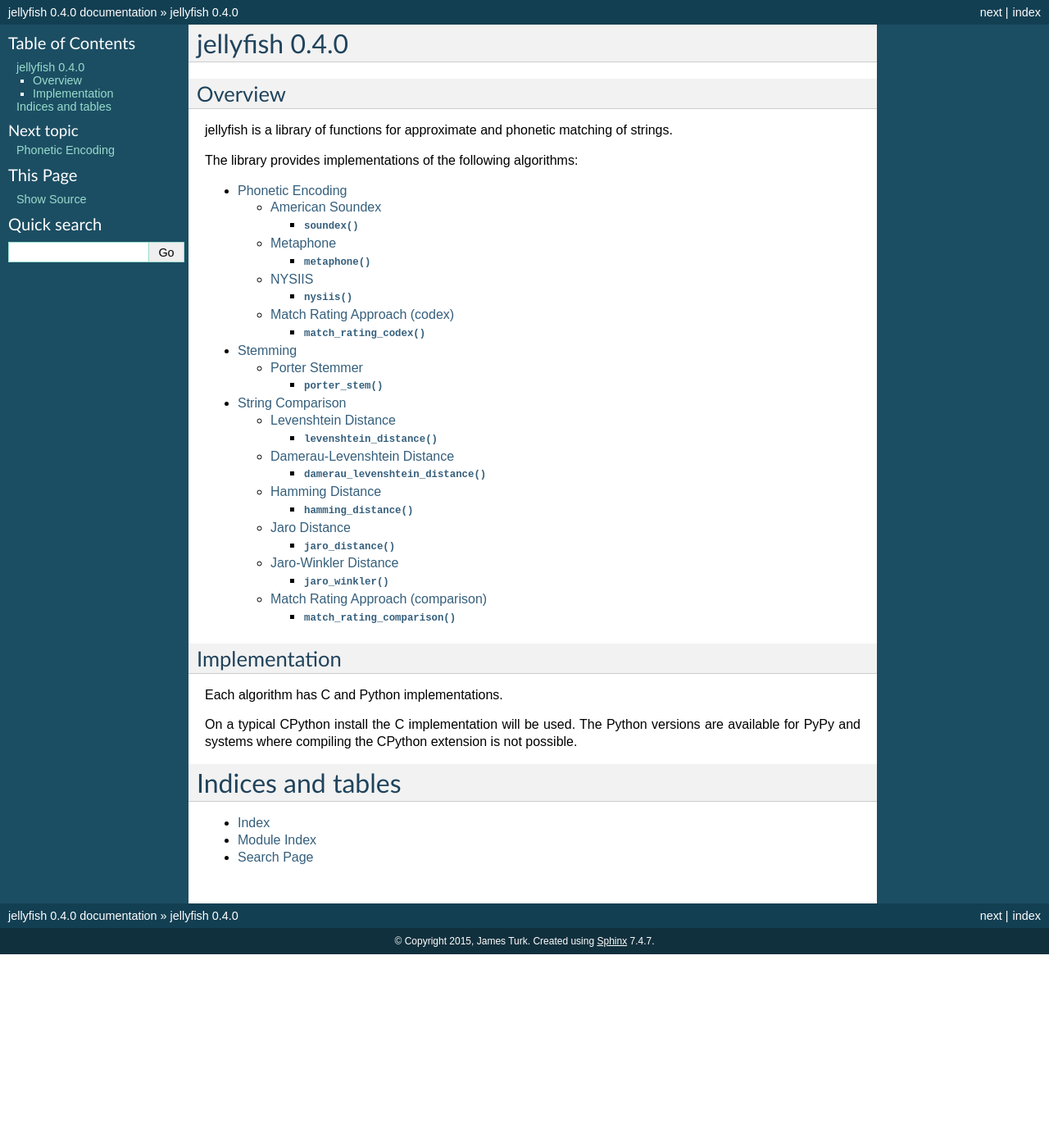
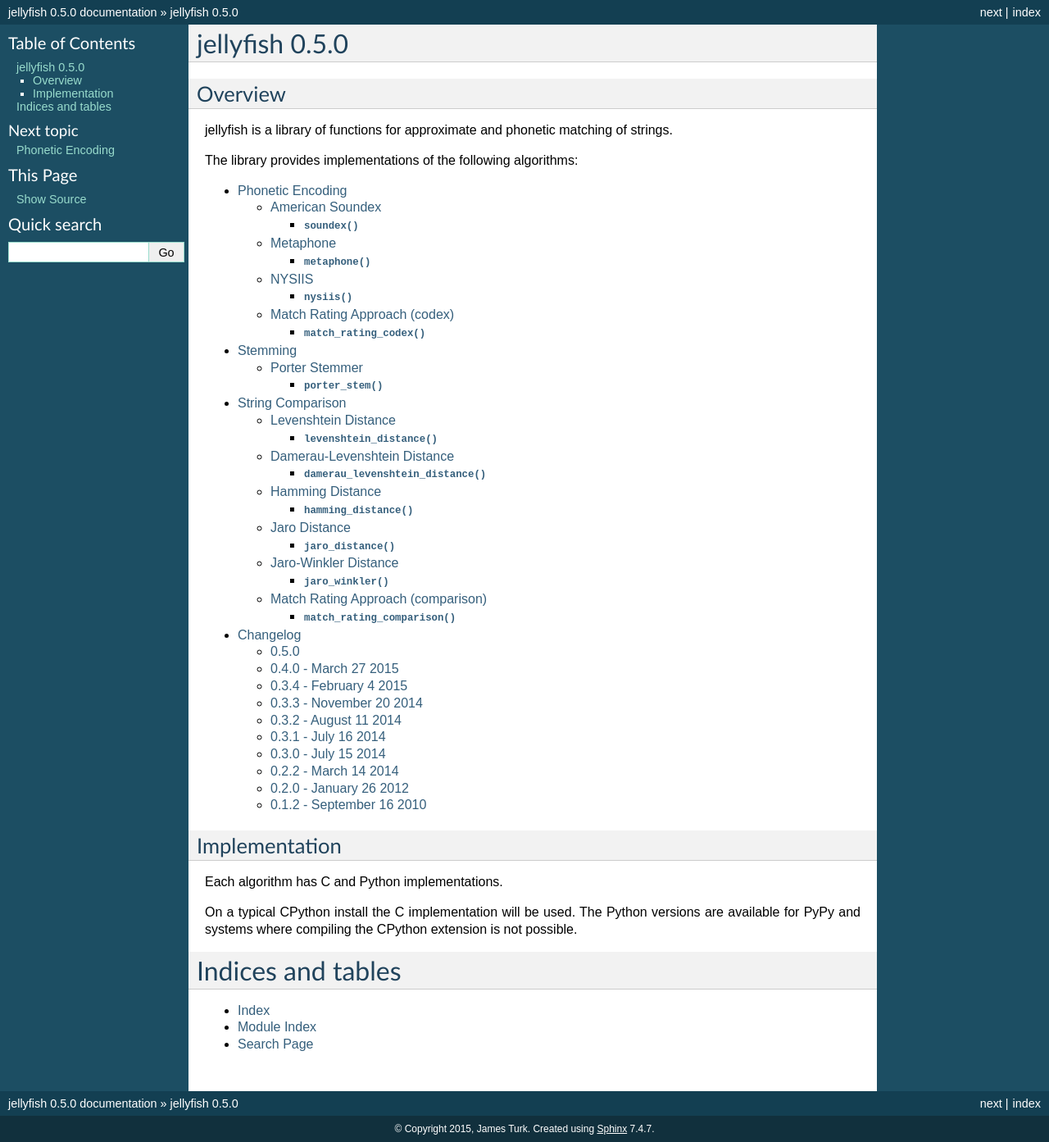
Before and after one commit to jamesturk/jellyfish, a Sphinx documentation site: the page built from docs/index.rst, in a window 1280 px wide. Shown: the whole page at 82% size. Built offline with Sphinx 7.4.7, drawn with Linux system fonts in a browser that asks for light colours; before the commit the page ends 1164 px from its top, so only the background shows below that.

Commit message:
0.5.0 bump and changelog

```diff
--- /dev/null
+++ b/docs/changelog.rst
@@ -0,0 +1,60 @@
+Changelog
+=========
+
+0.5.0
+-----
+
+* consistent unicode behavior, all functions take unicode and reject bytes on Py2 and 3, C and Python
+* parametrize tests
+
+0.4.0 - March 27 2015
+---------------------
+
+* tons of new tests
+* documentation
+* split out cjellyfish
+* test all w/ unicode and plenty of fixes to accomodate
+* 100% test coverage
+
+0.3.4 - February 4 2015
+-----------------------
+
+* fix segfaults and memory leaks via Danrich Parrol
+
+0.3.3 - November 20 2014
+------------------------
+
+* fix bugs in damerau and NYSIIS
+
+0.3.2 -  August 11 2014
+-----------------------
+
+* fix for jaro-winkler from David McKean
+* more packaging fixes
+
+0.3.1 - July 16 2014
+--------------------
+
+* packaging fix for C/Python alternative
+
+0.3.0 - July 15 2014
+--------------------
+
+* python alternatives where C isn't available
+
+0.2.2 - March 14 2014
+---------------------
+
+* testing fixes
+* assorted bugfixes in NYSIIS
+
+0.2.0 - January 26 2012
+-----------------------
+
+* incorporate some speed changes from Peter Scott
+* segfault bugfixes.
+
+0.1.2 - September 16 2010
+-------------------------
+
+* initial working release
--- a/docs/conf.py
+++ b/docs/conf.py
@@ -52,9 +52,9 @@
 # built documents.
 #
 # The short X.Y version.
-version = '0.4'
+version = '0.5'
 # The full version, including alpha/beta/rc tags.
-release = '0.4.0'
+release = '0.5.0'
 
 # The language for content autogenerated by Sphinx. Refer to documentation
 # for a list of supported languages.
--- a/docs/index.rst
+++ b/docs/index.rst
@@ -14,6 +14,7 @@
    phonetic
    stemming
    comparison
+   changelog
 
 Implementation
 --------------
--- a/setup.py
+++ b/setup.py
@@ -95,7 +95,7 @@
         long_description = readme.read()
 
     setup(name="jellyfish",
-          version="0.4.0",
+          version="0.5.0",
           platforms=["any"],
           description=("a library for doing approximate and "
                        "phonetic matching of strings."),
```
